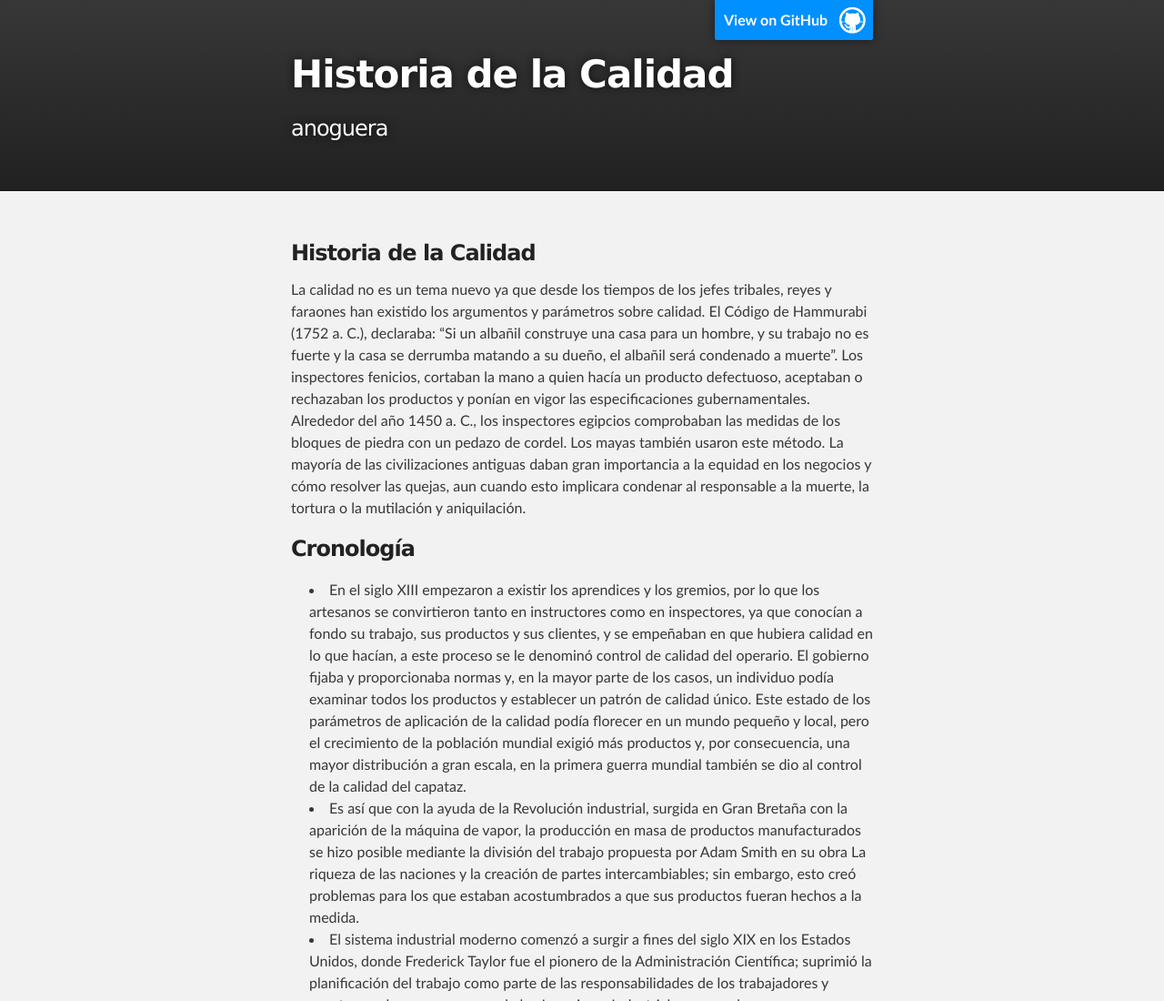
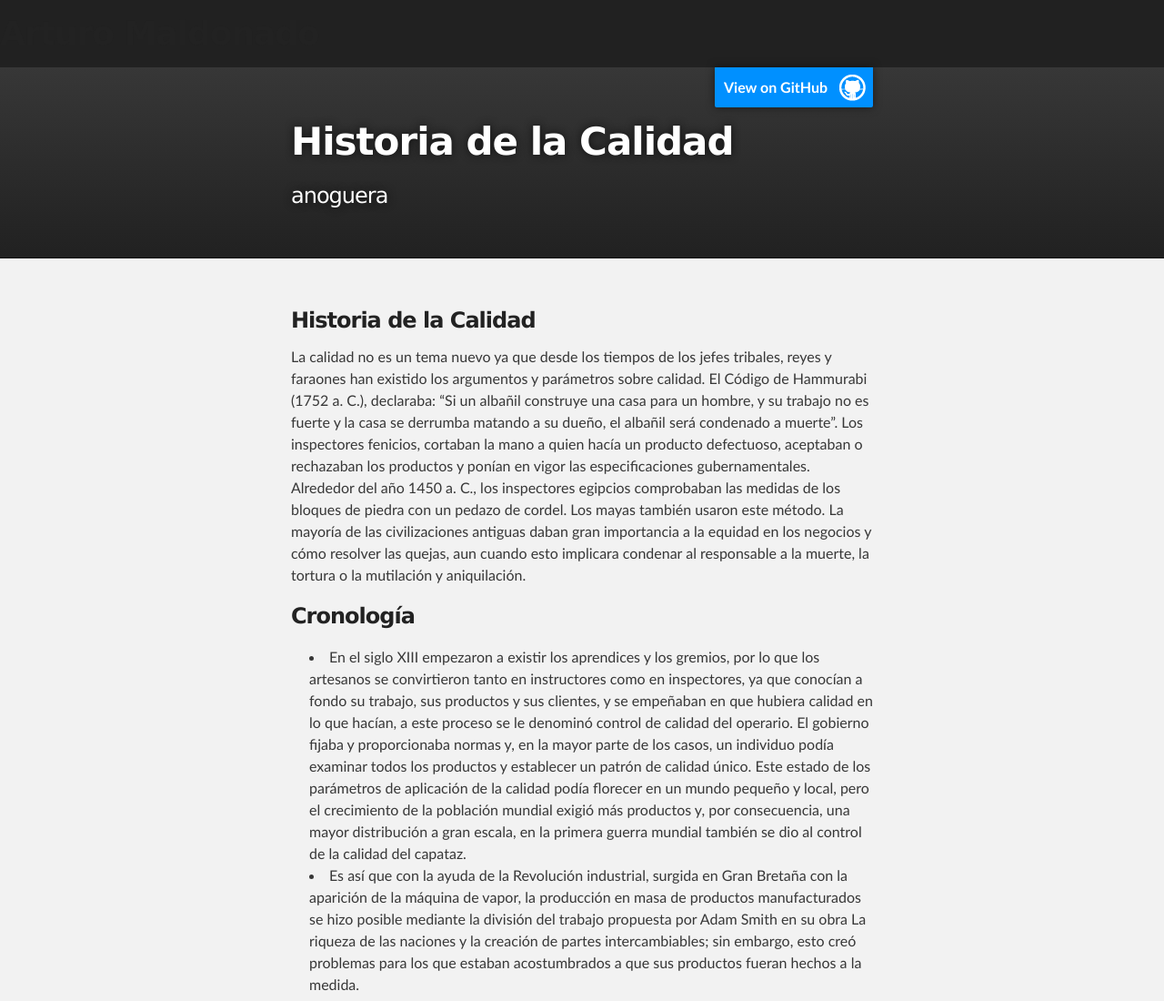
Before and after one commit to anoguera/anoguera.github.io, a plain HTML site: page index.html in a window 1280 px wide. Shown: the top 1100 px of the page at 91% size. Drawn offline with nearby package versions, Linux system fonts and the light colour scheme.

Commit message:
Update index.html

```diff
--- a/index.html
+++ b/index.html
@@ -9,6 +9,7 @@
     <link rel="stylesheet" type="text/css" media="screen" href="stylesheets/stylesheet.css">
     <script class="jsbin" src="http://ajax.googleapis.com/ajax/libs/jquery/1.4.2/jquery.min.js"></script>
     <title> Historia de la Calidad</title>
+    <h1 id="titulo_header">Arturo Maldonado</h1>
     <style>
 #right_corner {
   width:120px;
```
